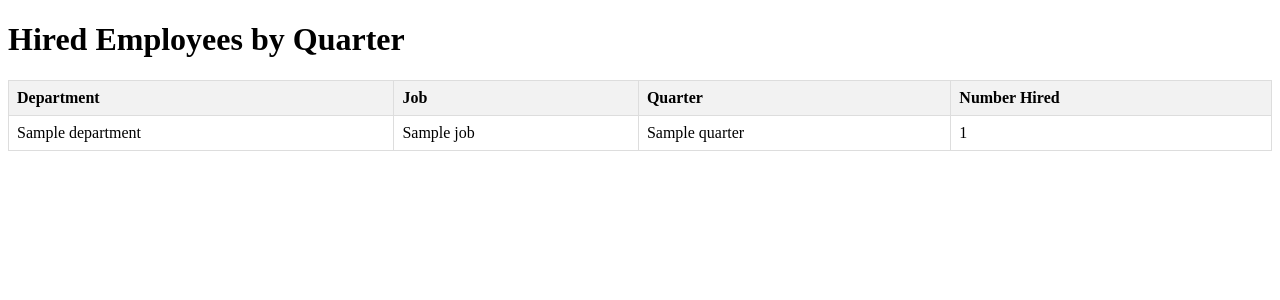
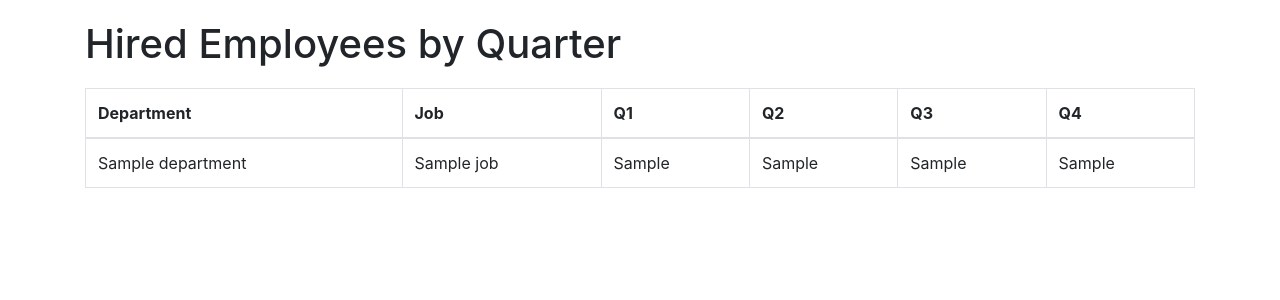
Before and after one commit to hsviscarra/employee_api, a Flask app: template templates/hired_employees_by_quarter.html in a window 1280 px wide. Shown: the top 300 px of the page. Run offline with Flask 3, Linux system fonts and the light colour scheme; the template is opened without the code that fills it: most values are stand-ins (such as "Sample title", 1, 10 or a date in 2020); some libraries are stand-ins or nearby versions.

Commit message:
fix html

```diff
--- a/templates/hired_employees_by_quarter.html
+++ b/templates/hired_employees_by_quarter.html
@@ -4,30 +4,29 @@
     <meta charset="UTF-8">
     <meta name="viewport" content="width=device-width, initial-scale=1.0">
     <title>Hired Employees by Quarter</title>
+    <link rel="stylesheet" href="https://maxcdn.bootstrapcdn.com/bootstrap/4.5.2/css/bootstrap.min.css">
     <style>
+        body {
+            padding: 20px;
+        }
         table {
-            width: 100%;
-            border-collapse: collapse;
-        }
-        th, td {
-            border: 1px solid #dddddd;
-            text-align: left;
-            padding: 8px;
-        }
-        th {
-            background-color: #f2f2f2;
+            margin-top: 20px;
         }
     </style>
 </head>
 <body>
+    <div class="container">
         <h1>Hired Employees by Quarter</h1>
-    <table>
+        {% if data %}
+            <table class="table table-bordered">
                 <thead>
                     <tr>
                         <th>Department</th>
                         <th>Job</th>
-                <th>Quarter</th>
-                <th>Number Hired</th>
+                        <th>Q1</th>
+                        <th>Q2</th>
+                        <th>Q3</th>
+                        <th>Q4</th>
                     </tr>
                 </thead>
                 <tbody>
@@ -35,11 +34,20 @@
                         <tr>
                             <td>{{ row.department }}</td>
                             <td>{{ row.job }}</td>
-                <td>{{ row.quarter }}</td>
-                <td>{{ row.num_hired }}</td>
+                            <td>{{ row.Q1 }}</td>
+                            <td>{{ row.Q2 }}</td>
+                            <td>{{ row.Q3 }}</td>
+                            <td>{{ row.Q4 }}</td>
                         </tr>
                     {% endfor %}
                 </tbody>
             </table>
+        {% else %}
+            <p>No data available for the specified date range.</p>
+        {% endif %}
+    </div>
+    <script src="https://code.jquery.com/jquery-3.5.1.slim.min.js"></script>
+    <script src="https://cdn.jsdelivr.net/npm/@popperjs/core@2.9.2/dist/umd/popper.min.js"></script>
+    <script src="https://maxcdn.bootstrapcdn.com/bootstrap/4.5.2/js/bootstrap.min.js"></script>
 </body>
 </html>
```
Also changed, not shown: templates/hired_employees_over_mean.html (+7 -13 lines). Lines whose indentation alone changed are shown as unchanged.
